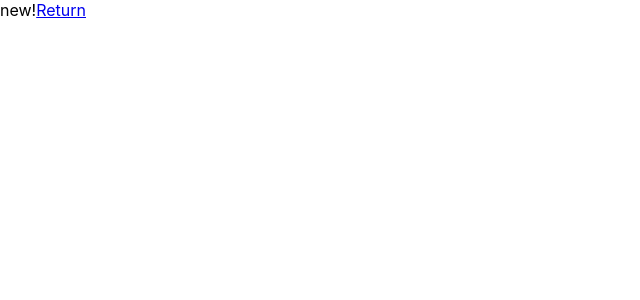
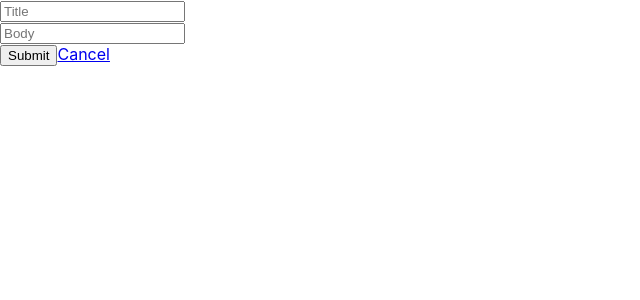
Before and after one commit to neko200517/udemy-react-redux-crud-application, a React (Create React App) app: page /events/new in a window 1280 px wide. Shown: the top 300 px of the page, without its empty margins (0-640 px from the left). Built offline with nearby package versions, Linux system fonts and the light colour scheme.

Commit message:
35.post create method.

```diff
--- a/package.json
+++ b/package.json
@@ -49,6 +49,7 @@
   },
   "devDependencies": {
     "@types/lodash": "^4.14.178",
-    "@types/react-redux": "^7.1.21"
+    "@types/react-redux": "^7.1.21",
+    "@types/redux-form": "^8.3.3"
   }
 }
--- a/src/actions/index.ts
+++ b/src/actions/index.ts
@@ -1,13 +1,10 @@
 import axios, { AxiosResponse } from 'axios';
 
 export const READ_EVENTS = 'READ_EVENTS';
+export const CREATE_EVENTS = 'CREATE_EVENTS';
 
 const ROOT_URL = 'https://udemy-utils.herokuapp.com/api/v1';
 const QUERYSTRING = '?token=token123';
-
-export interface ICountActionType {
-  type: 'READ_EVENTS';
-}
 
 export const readEvents =
   () =>
@@ -20,3 +17,18 @@ export const readEvents =
     const resopnse = await axios.get(`${ROOT_URL}/events${QUERYSTRING}`);
     dispatch({ type: READ_EVENTS, resopnse });
   };
+
+export const postEvent =
+  (values: any) =>
+  async (
+    dispatch: (arg0: {
+      type: string;
+      resopnse: AxiosResponse<any, any>;
+    }) => void
+  ) => {
+    const resopnse = await axios.post(
+      `${ROOT_URL}/events${QUERYSTRING}`,
+      values
+    );
+    dispatch({ type: CREATE_EVENTS, resopnse });
+  };
--- a/src/components/events_new.tsx
+++ b/src/components/events_new.tsx
@@ -1,22 +1,75 @@
 import React, { Component } from 'react';
 import { connect } from 'react-redux';
-// import { PostEvent } from '../actions';
+import { Field, reduxForm } from 'redux-form';
 import { Link } from 'react-router-dom';
+import { postEvent } from '../actions';
 
-class EventsNew extends Component<any> {
+class EventNew extends Component<any> {
+  constructor(props: any) {
+    super(props);
+    this.onSubmit = this.onSubmit.bind(this);
+  }
+
+  renderField(field: any) {
+    const {
+      input,
+      label,
+      type,
+      meta: { touched, error },
+    } = field;
+    return (
+      <div>
+        <input {...input} placeholder={label} type={type} />
+        {touched && error && <span>{error}</span>}
+      </div>
+    );
+  }
+
+  async onSubmit(values: any) {
+    await this.props.postEvent(values);
+    window.location.href = '/';
+  }
+
   render() {
+    const { handleSubmit } = this.props;
     return (
-      <React.Fragment>
-        new!
-        <Link to='/'>Return</Link>
-      </React.Fragment>
+      <form onSubmit={handleSubmit(this.onSubmit)}>
+        <div>
+          <Field
+            label='Title'
+            name='title'
+            type='text'
+            component={this.renderField}
+          />
+          <Field
+            label='Body'
+            name='body'
+            type='text'
+            component={this.renderField}
+          />
+        </div>
+        <div>
+          <input type='submit' value='Submit' disabled={false} />
+          <Link to='/'>Cancel</Link>
+        </div>
+      </form>
     );
   }
 }
 
-const mapStateToProps = (state: any) => ({ events: state.events });
+// 上記をシンプルに記述可能
+const mapDispatchToProps = { postEvent };
 
-// 上記をシンプルに記述可能
-// const mapDispatchToProps = { postEvent };
+const validate = (values: any) => {
+  const errors: { title?: string; body?: string } = {};
 
-export default connect(null, null)(EventsNew);
+  if (!values.title) errors.title = 'Enter a title, please.';
+  if (!values.body) errors.body = 'Enter a body, please.';
+
+  return errors;
+};
+
+export default connect(
+  null,
+  mapDispatchToProps
+)(reduxForm({ validate, form: 'eventNewForm' })(EventNew as any));
--- a/src/index.tsx
+++ b/src/index.tsx
@@ -5,7 +5,7 @@ import React from 'react';
 import ReactDOM from 'react-dom';
 import './index.css';
 import EventsIndex from './components/events_index';
-import EventsNew from './components/events_new';
+import EventNew from './components/events_new';
 import reportWebVitals from './reportWebVitals';
 import thunk from 'redux-thunk';
 import { BrowserRouter, Routes, Route } from 'react-router-dom';
@@ -20,7 +20,7 @@ ReactDOM.render(
   <Provider store={store}>
     <BrowserRouter>
       <Routes>
-        <Route path='/events/new' element={<EventsNew />} />
+        <Route path='/events/new' element={<EventNew />} />
         <Route path='/' element={<EventsIndex />} />
       </Routes>
     </BrowserRouter>
--- a/src/reducers/index.ts
+++ b/src/reducers/index.ts
@@ -2,6 +2,7 @@
 // 21. Reducer
 
 import { combineReducers } from 'redux';
+import { reducer as form } from 'redux-form';
 import events from './events';
 
-export default combineReducers({ events });
+export default combineReducers({ events, form });
```
Also changed, not shown: 2 other files (tests, documents, lock files or other folders).
